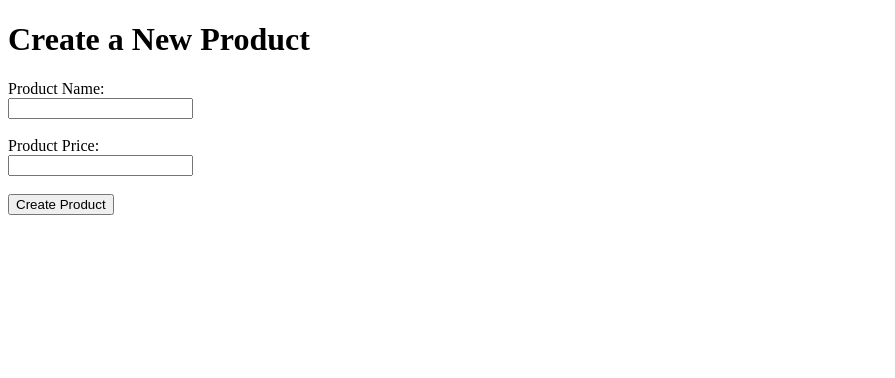
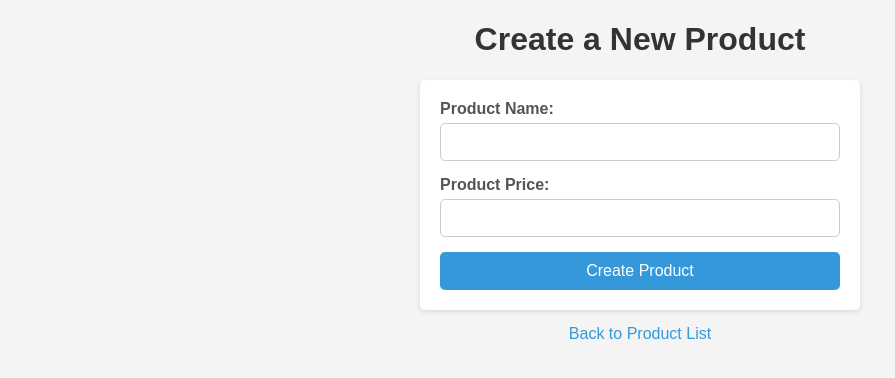
Before and after one commit to angelpimentell/fastsale, a Flask app: page /products/create in a window 1280 px wide. Shown: the top 378 px of the page, without its empty margins (0-895 px from the left). Run offline with Flask 3, Linux system fonts and the light colour scheme.

```diff
--- a/stock/app.py
+++ b/stock/app.py
@@ -35,6 +35,18 @@ def read_products():
     return jsonify([{"id": product.id, "name": product.name, "price": product.price} for product in products])
 
 
+@app.route('/product/<int:product_id>', methods=['GET'])
+def delete_product(product_id):
+    # Obtener el producto por su ID
+    product = Product.query.get_or_404(product_id)
+
+    # Eliminar el producto de la base de datos
+    db.session.delete(product)
+    db.session.commit()
+
+    # Redirigir a la lista de productos
+    return redirect(url_for('index'))
+
 @app.route('/', methods=['GET'])
 def index():
     products = Product.query.all()
--- a/stock/templates/create-product.html
+++ b/stock/templates/create-product.html
@@ -4,17 +4,75 @@
     <meta charset="UTF-8">
     <meta name="viewport" content="width=device-width, initial-scale=1.0">
     <title>Create Product</title>
+    <style>
+        body {
+            font-family: Arial, sans-serif;
+            margin: 20px;
+            background-color: #f4f4f4;
+        }
+        h1 {
+            color: #333;
+            text-align: center;
+        }
+        form {
+            max-width: 400px;
+            margin: 0 auto;
+            padding: 20px;
+            background-color: #fff;
+            border-radius: 5px;
+            box-shadow: 0 2px 5px rgba(0, 0, 0, 0.1);
+        }
+        label {
+            font-weight: bold;
+            display: block;
+            margin-bottom: 5px;
+            color: #555;
+        }
+        input[type="text"] {
+            width: 100%;
+            padding: 10px;
+            margin-bottom: 15px;
+            border: 1px solid #ccc;
+            border-radius: 5px;
+            box-sizing: border-box;
+            font-size: 14px;
+        }
+        button {
+            width: 100%;
+            padding: 10px;
+            background-color: #3498db;
+            color: white;
+            border: none;
+            border-radius: 5px;
+            font-size: 16px;
+            cursor: pointer;
+        }
+        button:hover {
+            background-color: #2980b9;
+        }
+        .back-link {
+            display: block;
+            text-align: center;
+            margin-top: 15px;
+            text-decoration: none;
+            color: #3498db;
+        }
+        .back-link:hover {
+            text-decoration: underline;
+        }
+    </style>
 </head>
 <body>
     <h1>Create a New Product</h1>
     <form method="POST">
-        <label for="name">Product Name:</label><br>
-        <input type="text" id="name" name="name" required><br><br>
+        <label for="name">Product Name:</label>
+        <input type="text" id="name" name="name" required>
 
-        <label for="price">Product Price:</label><br>
-        <input type="text" id="price" name="price" required><br><br>
+        <label for="price">Product Price:</label>
+        <input type="text" id="price" name="price" required>
 
         <button type="submit">Create Product</button>
     </form>
+    <a href="{{ url_for('index') }}" class="back-link">Back to Product List</a>
 </body>
 </html>
```
Also changed, not shown: stock/templates/index.html (+49 -2 lines).
